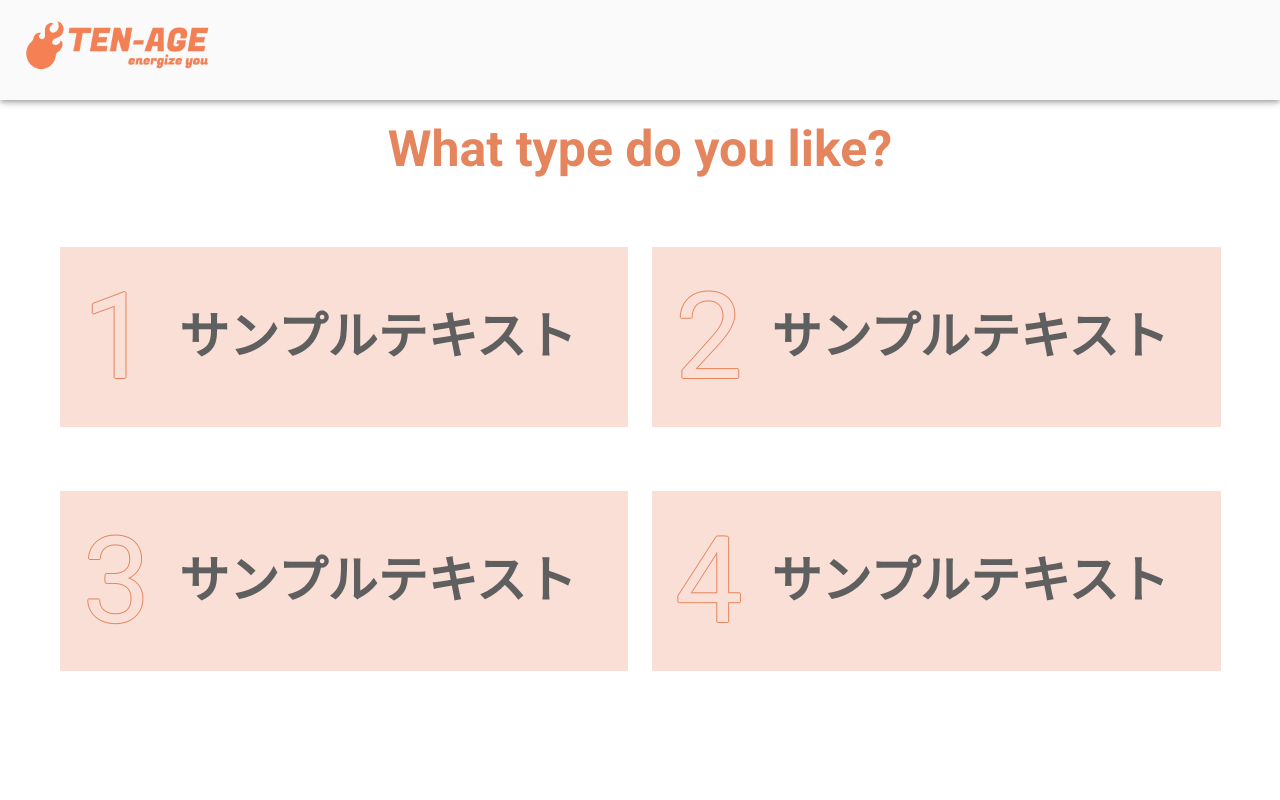
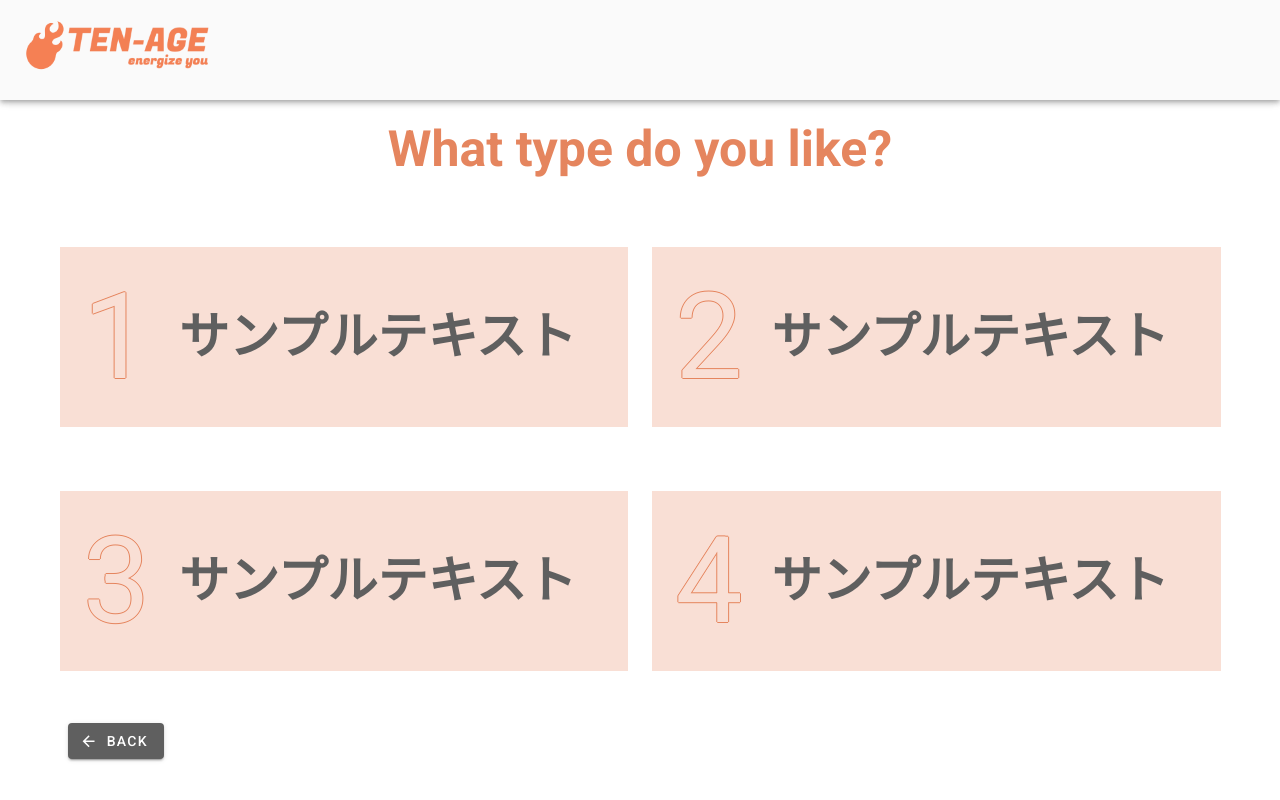
Before and after one commit to akitoshi-m/TENAGE, a Vue app: page /types/action in a window 1280 px wide. Built offline with nearby package versions, Linux system fonts and the light colour scheme.

Commit message:
[Add] Actionページの戻るボタンを追加

```diff
--- a/src/components/TypesAction.vue
+++ b/src/components/TypesAction.vue
@@ -36,6 +36,15 @@
               <span class="number-allenge">4</span>
               <span class="text-allenge">サンプルテキスト</span>
             </div>
+          </router-link>
+        </v-col>
+      </v-row>
+      <v-row>
+        <v-col>
+          <router-link to="/options" tag="div">
+            <v-btn class="ma-2" color="#5F5F5F" dark>
+              <v-icon dark left>mdi-arrow-left</v-icon>Back
+            </v-btn>
           </router-link>
         </v-col>
       </v-row>
```
